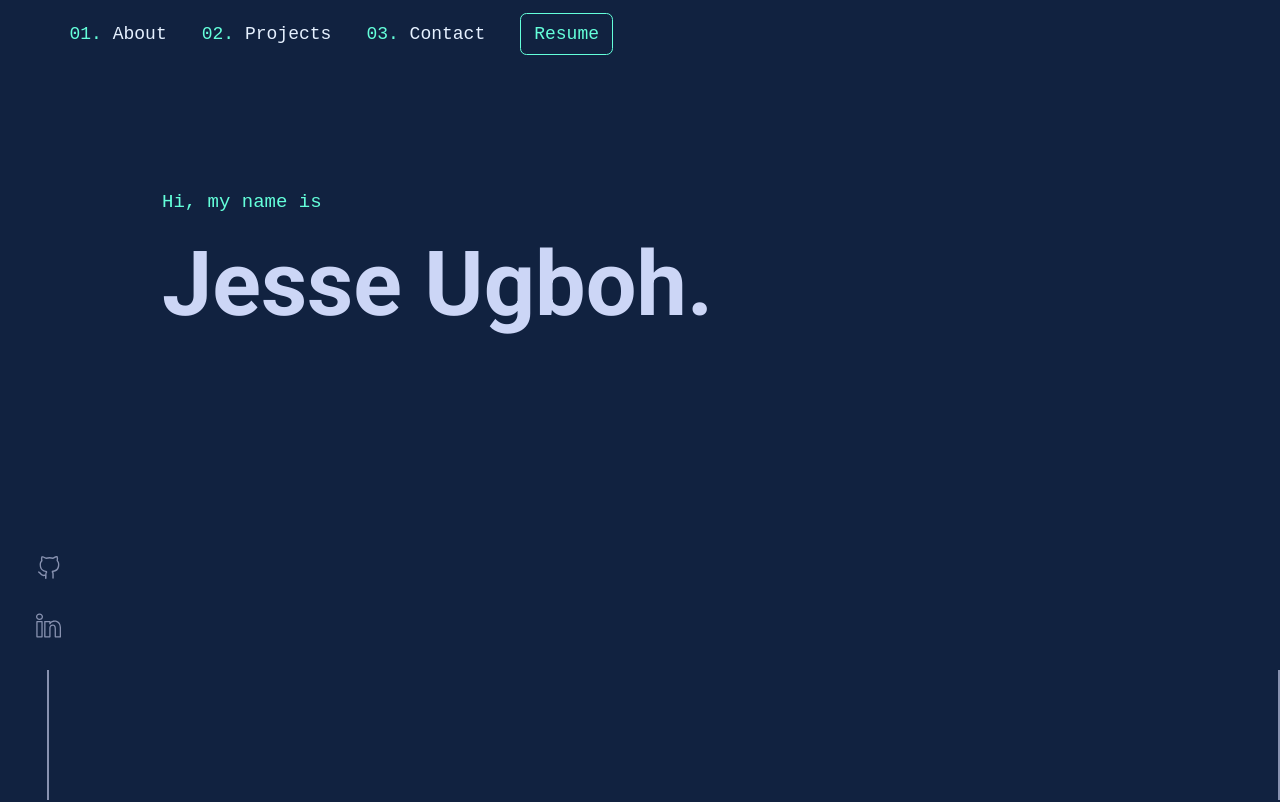
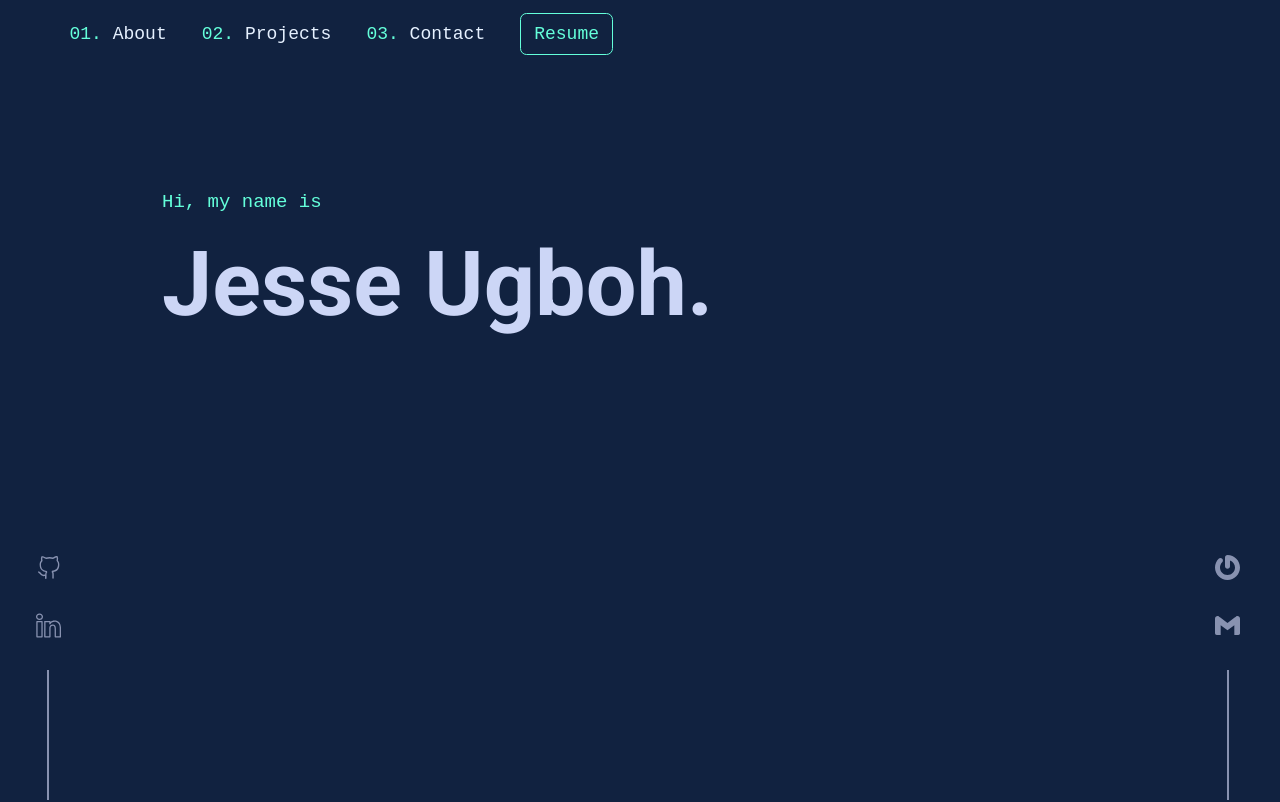
Before and after one commit to JCDWHIZ/portfolio, a React (Create React App) app: page / in a window 1280 px wide. Shown: the top 802 px of the page. Built offline with nearby package versions, Linux system fonts and the light colour scheme; no server answers.

Commit message:
added gravatar

```diff
--- a/src/sections/Footer.jsx
+++ b/src/sections/Footer.jsx
@@ -2,6 +2,7 @@ import React from "react";
 import { SlSocialLinkedin } from "react-icons/sl";
 import { VscGithubAlt } from "react-icons/vsc";
 import { motion } from "framer-motion";
+import { SiGmail, SiGravatar } from "react-icons/si";
 
 function Footer({ about }) {
   const handleEmailClick = (email) => {
@@ -38,17 +39,25 @@ function Footer({ about }) {
               <span className="border border-slate sm:hidden  md:block h-[130px]"></span>
             </div>
           </div>
-          <div className="fixed bottom-0 lg:right-[0px] md:right-[-40px] sm:hidden md:block">
-            <div className="flex flex-col justify-center items-center gap-[100px]">
-              <span
-                className="text-slate rotate-90 sss hover:text-green transition-all duration-300 transform hover:-translate-y-3"
-                onClick={() => {
-                  handleEmailClick(about?.[0]?.gmailLink);
-                }}
-              >
-                {about?.[0]?.gmailLink}
+          <div className="md:fixed bottom-0 lg:right-[40px] md:right-[40px] md:block pt-10 md:pt-0">
+            <div className="flex md:flex-col justify-center sm:gap-[190px] items-center md:gap-10">
+              <span>
+                <a
+                  href={about?.[0]?.gravatarLink}
+                  className="transition-all duration-300 transform hover:-translate-y-3"
+                >
+                  <SiGravatar className="text-[25px] text-slate hover:text-green" />
+                </a>
               </span>
-              <span className="border border-slate h-[130px]"></span>
+              <span>
+                <SiGmail
+                  className="text-[25px] text-slate hover:text-green"
+                  onClick={() => {
+                    handleEmailClick(about?.[0]?.gmailLink);
+                  }}
+                />
+              </span>
+              <span className="border border-slate h-[130px] sm:hidden md:block"></span>
             </div>
           </div>
         </div>
```
